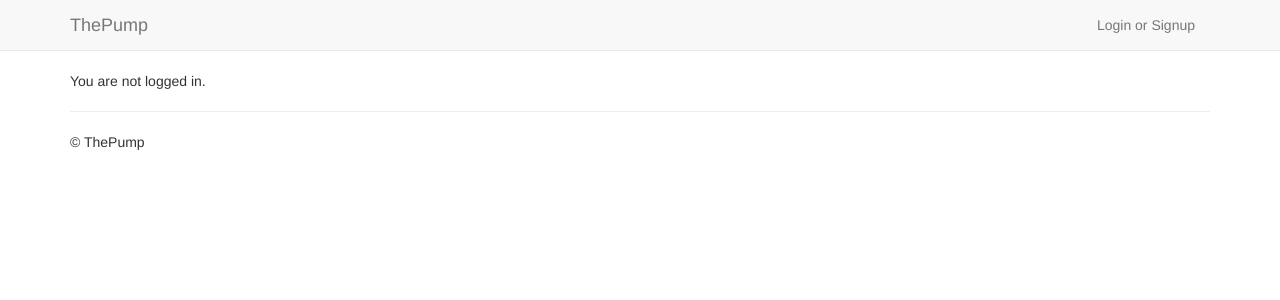
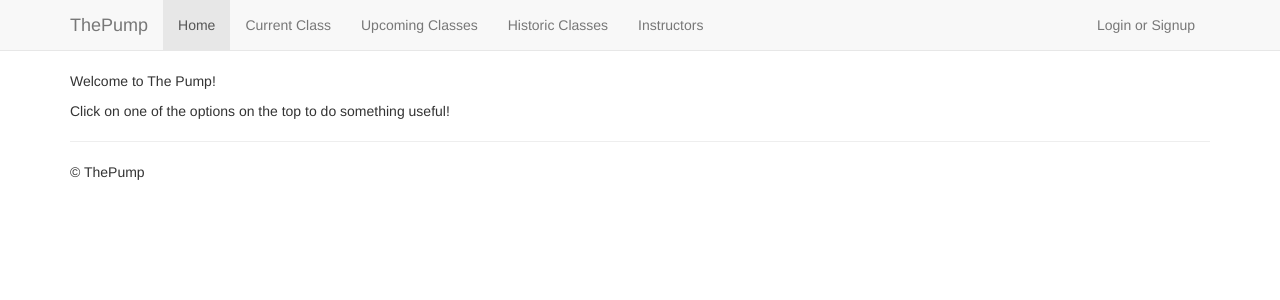
Before and after one commit to msaikens/thepump, a Flask app: page / in a window 1280 px wide. Shown: the top 300 px of the page. Run offline with Flask 2, Linux system fonts and the light colour scheme; some libraries are stand-ins or nearby versions.

Commit message:
stubbing out basic page

```diff
--- a/app.py
+++ b/app.py
@@ -20,6 +20,26 @@ def page_not_found(e):
 def index():
     return render_template('index.html')
 
+@app.route("/current/")
+def current():
+    #TODO: pull class details for selected class
+    return render_template('current.html')
+
+@app.route("/upcoming/")
+def upcoming():
+    #TODO: pull upcoming classes from database
+    return render_template('upcoming.html')
+
+@app.route("/historic/")
+def historic():
+    #TODO: pull historic classes from database
+    return render_template('historic.html')
+
+@app.route("/instructors/")
+def instructors():
+    #TODO: pull upcoming classes from database
+    return render_template('instructors.html')
+
 # launch
 if __name__ == "__main__":
     port = int(os.environ.get("PORT", 5000))
--- a/templates/base.html
+++ b/templates/base.html
@@ -15,6 +15,7 @@
   </head>
   <body>
     {% block navbar %}
+
     <div class="navbar navbar-static-top navbar-default">
       <div class="container">
         <button class="navbar-toggle">
@@ -24,6 +25,21 @@
         </button>
         <a class="navbar-brand" href="/">ThePump</a>
         <div class="nav-collapse">
+          <ul class="nav navbar-nav">
+              {% set navigation_bar = [
+                    ('/', 'home', 'Home'),
+                    ('/current/', 'current', 'Current Class'),
+                    ('/upcoming/', 'upcoming', 'Upcoming Classes'),
+                    ('/historic/', 'historic', 'Historic Classes'),
+                    ('/instructors/', 'instructors', 'Instructors'),
+                ] -%}
+                {% set active_page = active_page|default('home') -%}
+
+                {% for href, id, caption in navigation_bar %}
+                  <li {% if id == active_page %} class="active"{% endif
+                  %}><a href="{{ href|e }}">{{ caption|e }}</a></li>
+                {% endfor %}
+          </ul>
           {% block navbar_right %}
           <ul class="nav navbar-nav pull-right">
             {% if not session.logged_in %}
--- a/templates/index.html
+++ b/templates/index.html
@@ -1,9 +1,9 @@
 {% extends "base.html" %}
+{% set active_page = "home" %}
 {% block title %} - Home{% endblock %}
 {% block content %}
-{% if not session.logged_in %}
-     <p>You are not logged in.</p>
-{% else %}
-     <p>You are logged in.</p>
-{% endif %}
+
+     <p>Welcome to The Pump!</p>
+     <p>Click on one of the options on the top to do something useful!</p>
+
 {% endblock %}
```
Also changed, not shown: templates/current.html (added, +9 -0 lines), templates/historic.html (added, +9 -0 lines), templates/instructors.html (added, +9 -0 lines), templates/upcoming.html (added, +9 -0 lines).
